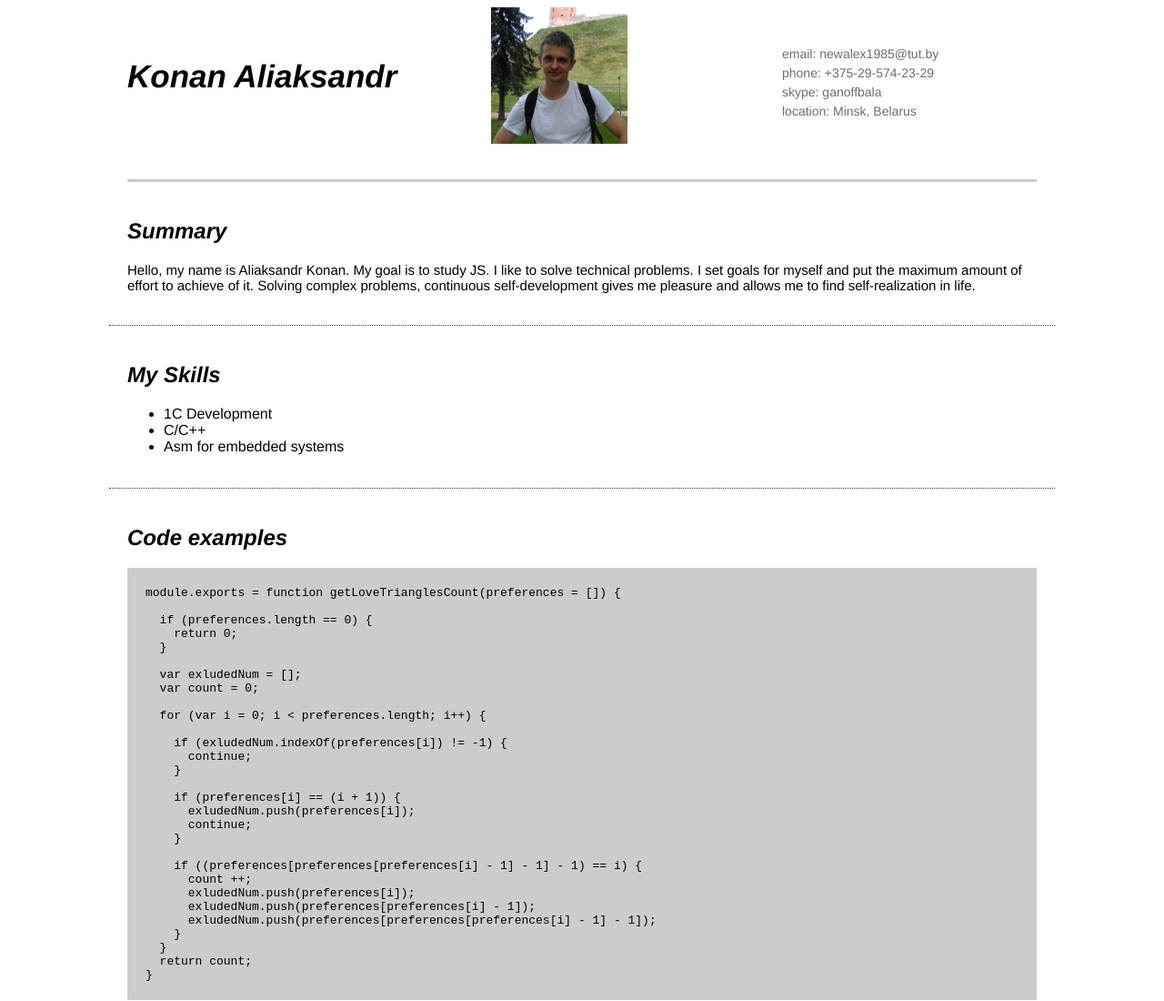
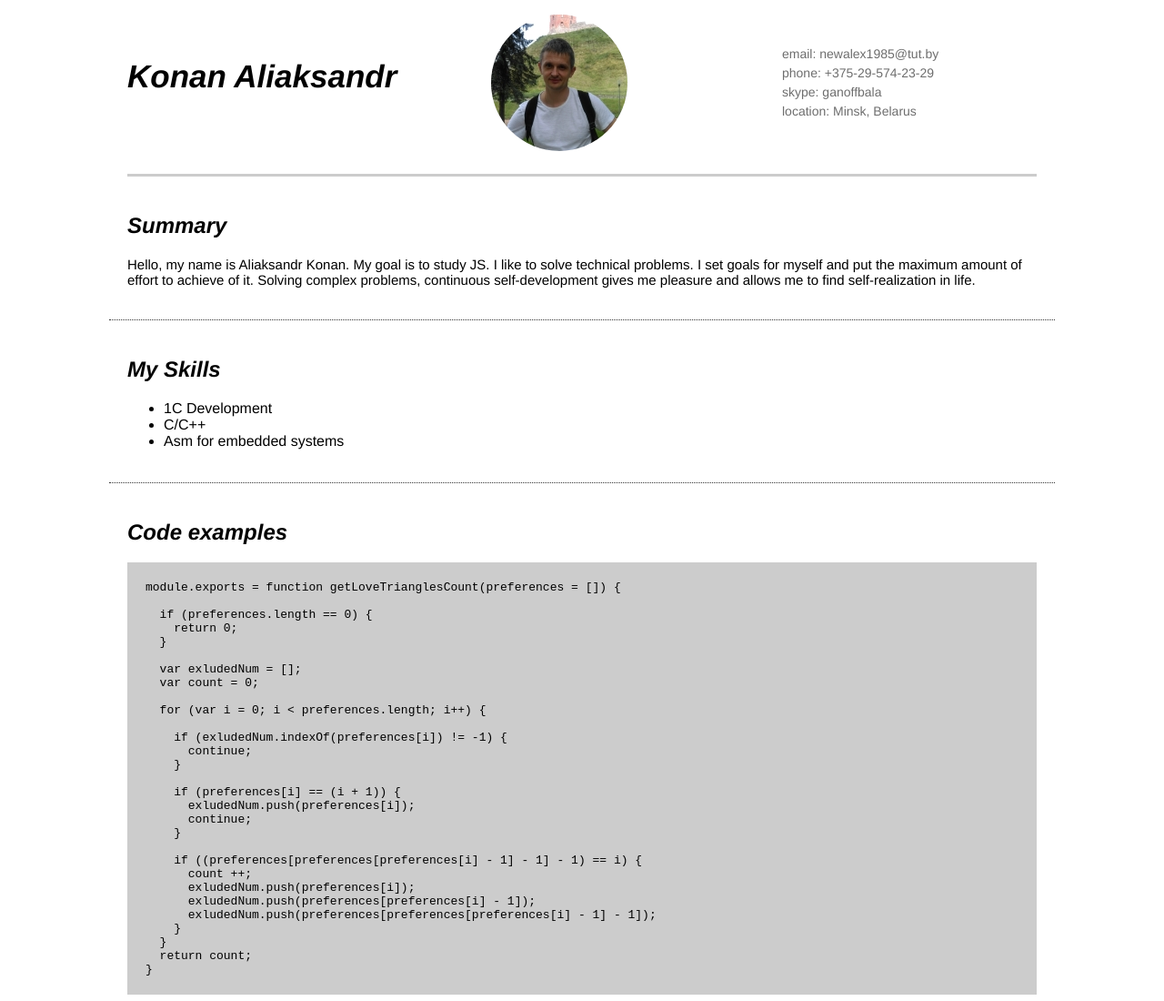
Before and after one commit to newalex1985/rsschool-2019Q1-cv, a plain HTML site: page index.html in a window 1280 px wide. Shown: the top 1100 px of the page at 91% size. Drawn offline with Linux system fonts and the light colour scheme.

Commit message:
feat: add css styles for image

```diff
--- a/style.css
+++ b/style.css
@@ -25,6 +25,13 @@ h2 {
 header {
 	border-bottom: 3px solid #ccc;
 	padding: 0 0 35px 0;
+}
+
+header img {
+	border-radius: 50%;
+	float: left;
+	margin: 8px 0 -10px 0;
+	width: 15%;
 }
 
 header ul {
```
